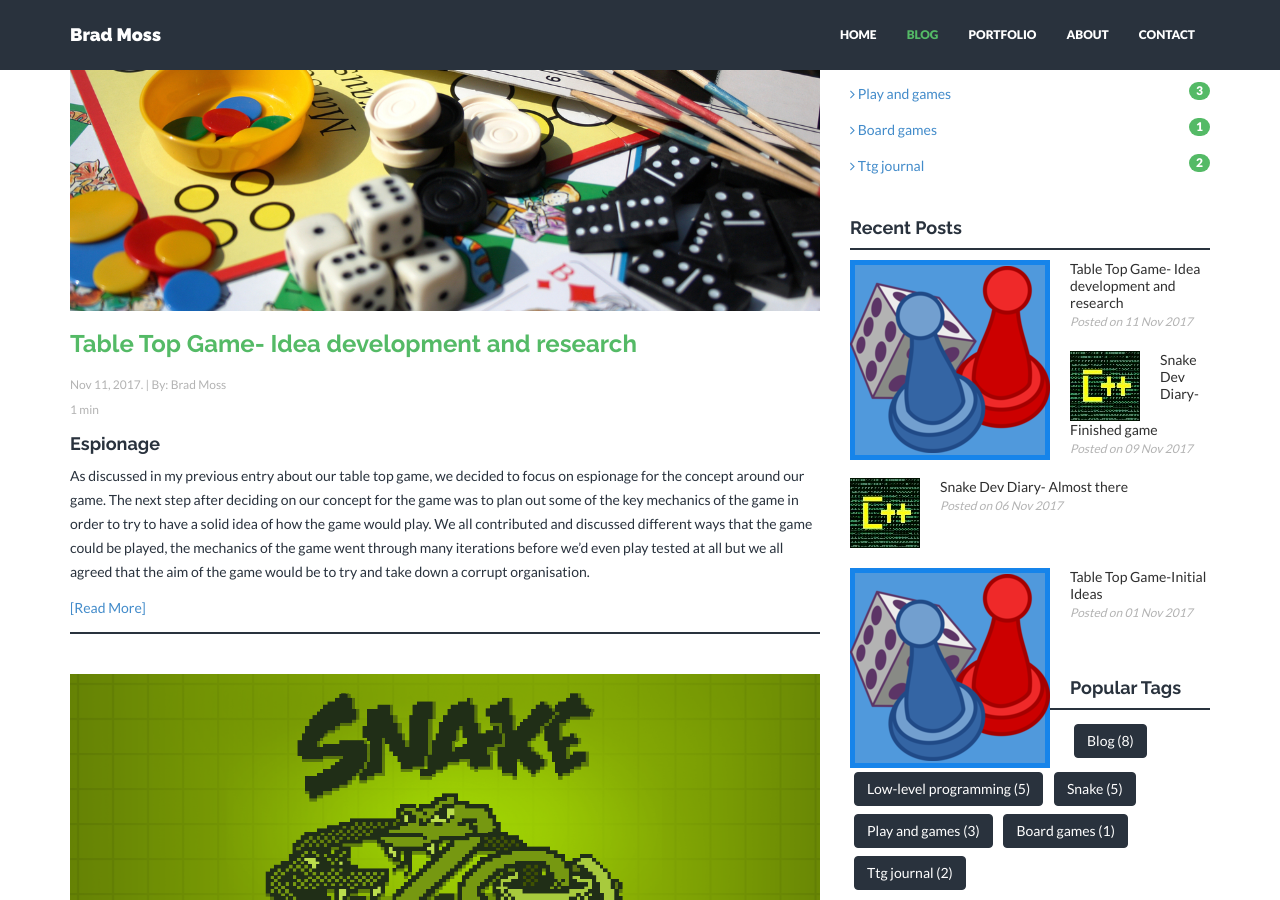
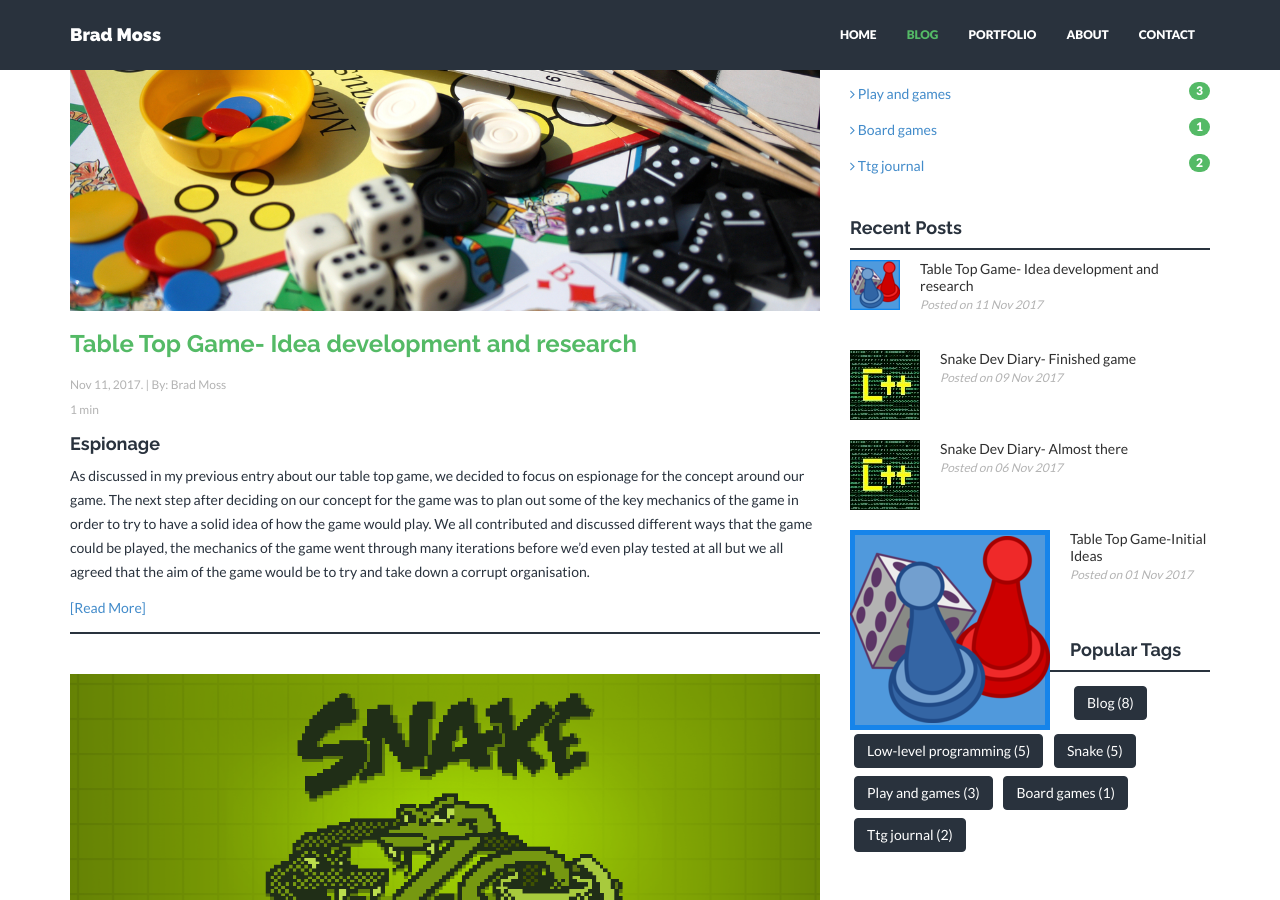
Before and after one commit to bmoss656/bmoss656.github.io, a Jekyll site: the page built from blog.html, in a window 1280 px wide and 900 px high, scrolled down 432 px. Built offline with Jekyll 4.4.1, drawn with Linux system fonts in a browser that asks for light colours; nearby versions of some CDN libraries.

Commit message:
Update 2017-11-11-TTG-R&D.markdown

```diff
--- a/_posts/2017-11-11-TTG-R&D.markdown
+++ b/_posts/2017-11-11-TTG-R&D.markdown
@@ -9,7 +9,7 @@ categories:
   - TTG Journal
 
 img: BoardGame.jpg
-thumb: BoardGameTN.png
+thumb: Board_thumb.png
 published: true
 ---
 
```
